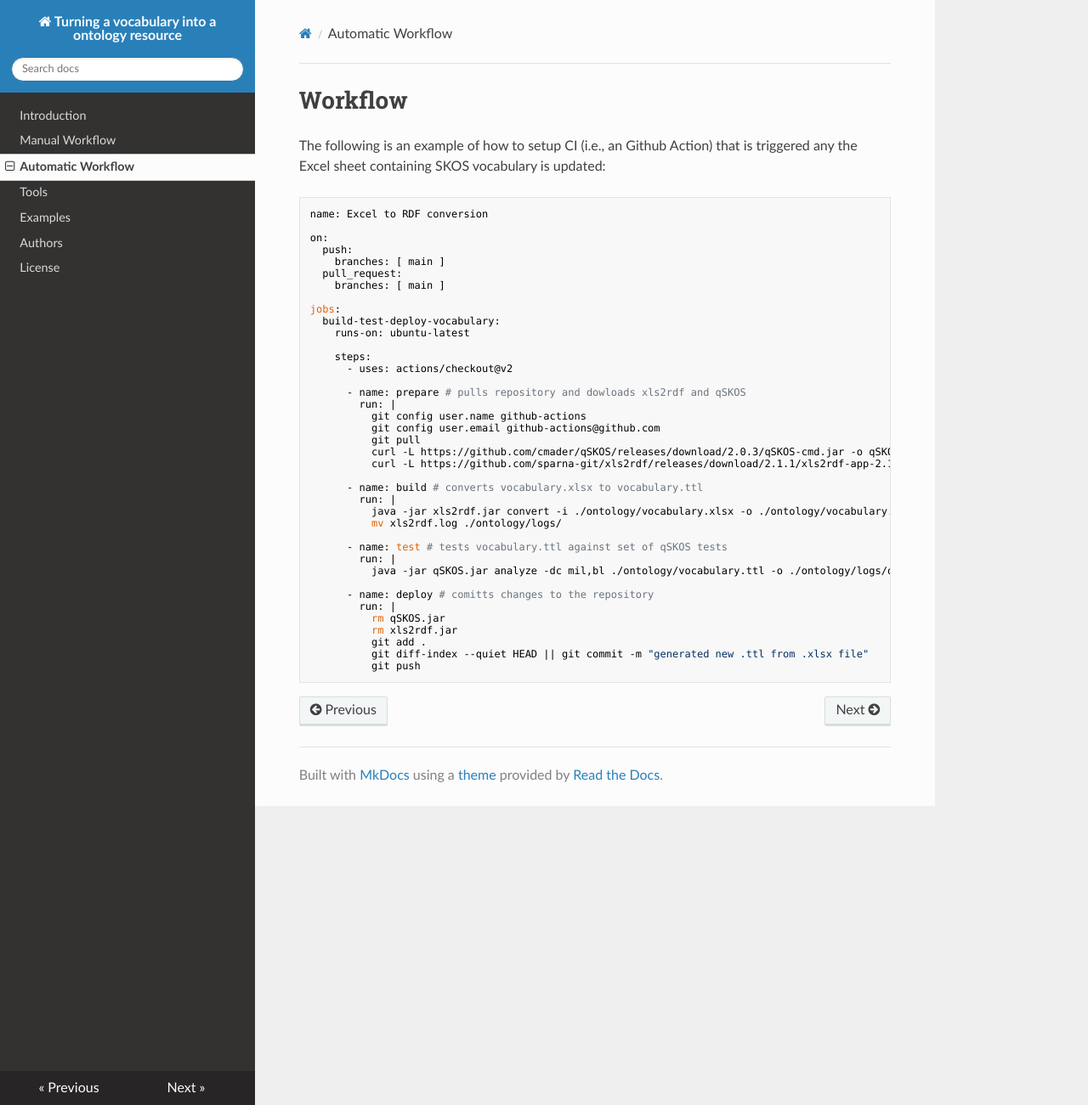
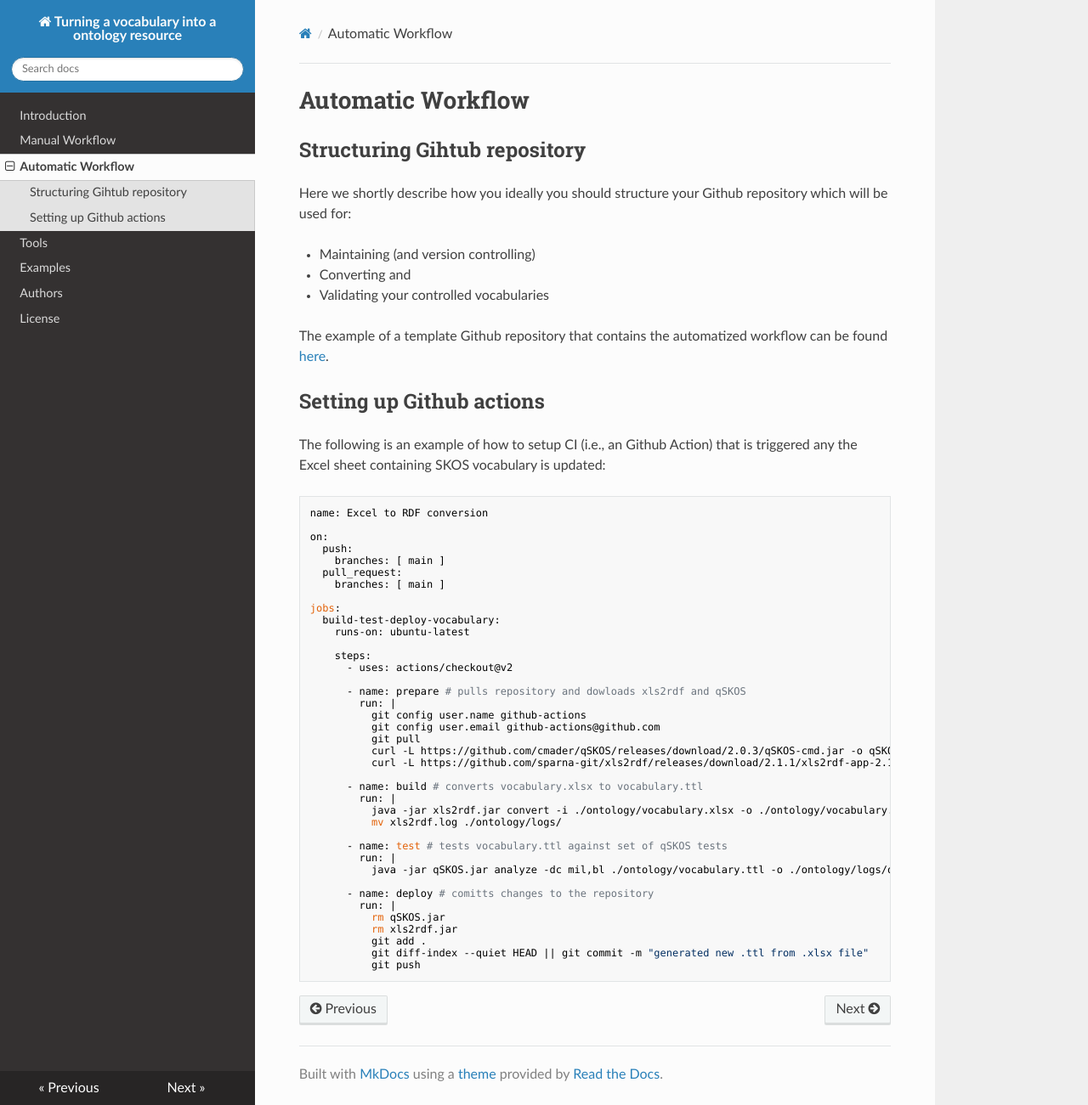
Before and after one commit to fair-data-collective/excel2rdf-site, an MkDocs documentation site: the page built from docs/AutomaticWorkflow.md, in a window 1280 px wide and 1301 px high. Shown: the whole window at 85% size. Built offline with MkDocs 1.6.1, drawn with Linux system fonts in a browser that asks for light colours; nearby versions of some CDN libraries.

Commit message:
Pointing to external template repo for excel2rdf

```diff
--- a/docs/AutomaticWorkflow.md
+++ b/docs/AutomaticWorkflow.md
@@ -1,4 +1,16 @@
-# Workflow
+# Automatic Workflow
+
+## Structuring Gihtub repository
+
+Here we shortly describe how you ideally you should structure your Github repository which will be used for:
+
+- Maintaining (and version controlling)
+- Converting and
+- Validating your controlled vocabularies
+
+The example of a template Github repository that contains the automatized workflow can be found [here](https://github.com/fair-data-collective/excel2rdf-template).
+
+## Setting up Github actions
 
 The following is an example of how to setup CI (i.e., an Github Action) that is triggered any the Excel sheet containing SKOS vocabulary is updated:
 
```
Also changed, not shown: docs/Tools.md (+8 -0 lines).
